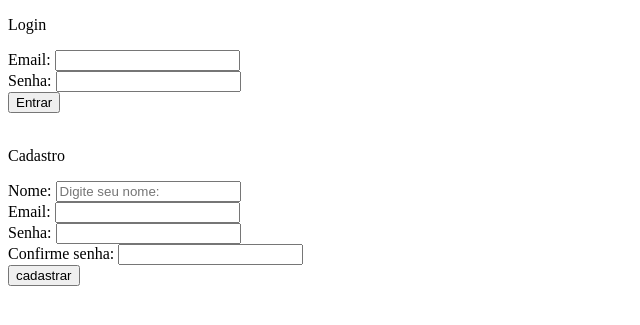
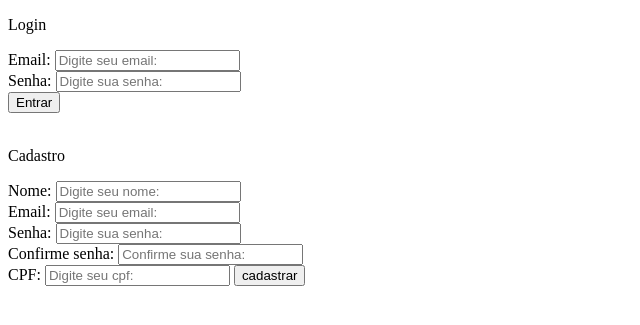
Before and after one commit to Leo-Cavalli/Teto-Facil, a PHP site: page /frontEnd/loginpage.php in a window 1280 px wide. Shown: the top 325 px of the page, without its empty margins (0-640 px from the left). Run offline with PHP 8.4, Linux system fonts and the light colour scheme.

Commit message:
Update loginpage.php

```diff
--- a/frontEnd/loginpage.php
+++ b/frontEnd/loginpage.php
@@ -11,11 +11,11 @@
 
     <p>Login</p>
     <form action="../login.php" method="post" id="formLogin">
-        Email: <input type="email" id="nomeLogin" name="email">
+        Email: <input type="email" id="nomeLogin" name="email" placeholder="Digite seu email: " maxLenght="20">
         <br>
-        Senha: <input type="password" name="password" id="senhaLogin">
+        Senha: <input type="password" name="password" id="senhaLogin" placeholder="Digite sua senha: " maxLenght="12">
         <br>
-        <button type="submit" name="acao" value="logar">Entrar</button>
+        <button type="submit" name="acao" value="logar" id="sendLoginButton">Entrar</button>
     </form>
 
     <br>
@@ -23,15 +23,16 @@
 
     <p>Cadastro</p>
     <form action="../login.php" method="post" id="formCad">
-        Nome: <input type="text" placeholder="Digite seu nome:" name="name">
+        Nome: <input type="text" placeholder="Digite seu nome:" name="name" placeholder="Digite seu nome: " maxLenght= "20">
         <br>
-        Email: <input type="email" name="email" id="emailCad">
+        Email: <input type="email" name="email" id="emailCad" placeholder="Digite seu email: " maxLenght="30">
         <br>
-        Senha: <input type="password" name="password" id="senhaCad">
+        Senha: <input type="password" name="password" id="senhaCad" placeholder="Digite sua senha: ">
         <br>
-        Confirme senha: <input type="password" id="senhaConf" name="passwordconfirm">
+        Confirme senha: <input type="password" id="senhaConf" name="passwordconfirm" placeholder="Confirme sua senha: ">
         <br>
-        <button type="submit" name="acao" value="cadastrar">cadastrar</button>
+        CPF: <input type="text" placeholder="Digite seu cpf:" id="cpfCad" name="cpfUser" >
+        <button type="submit" name="acao" value="cadastrar" id="sendCadButton">cadastrar</button>
     </form>
 </body>
 </html>
```
